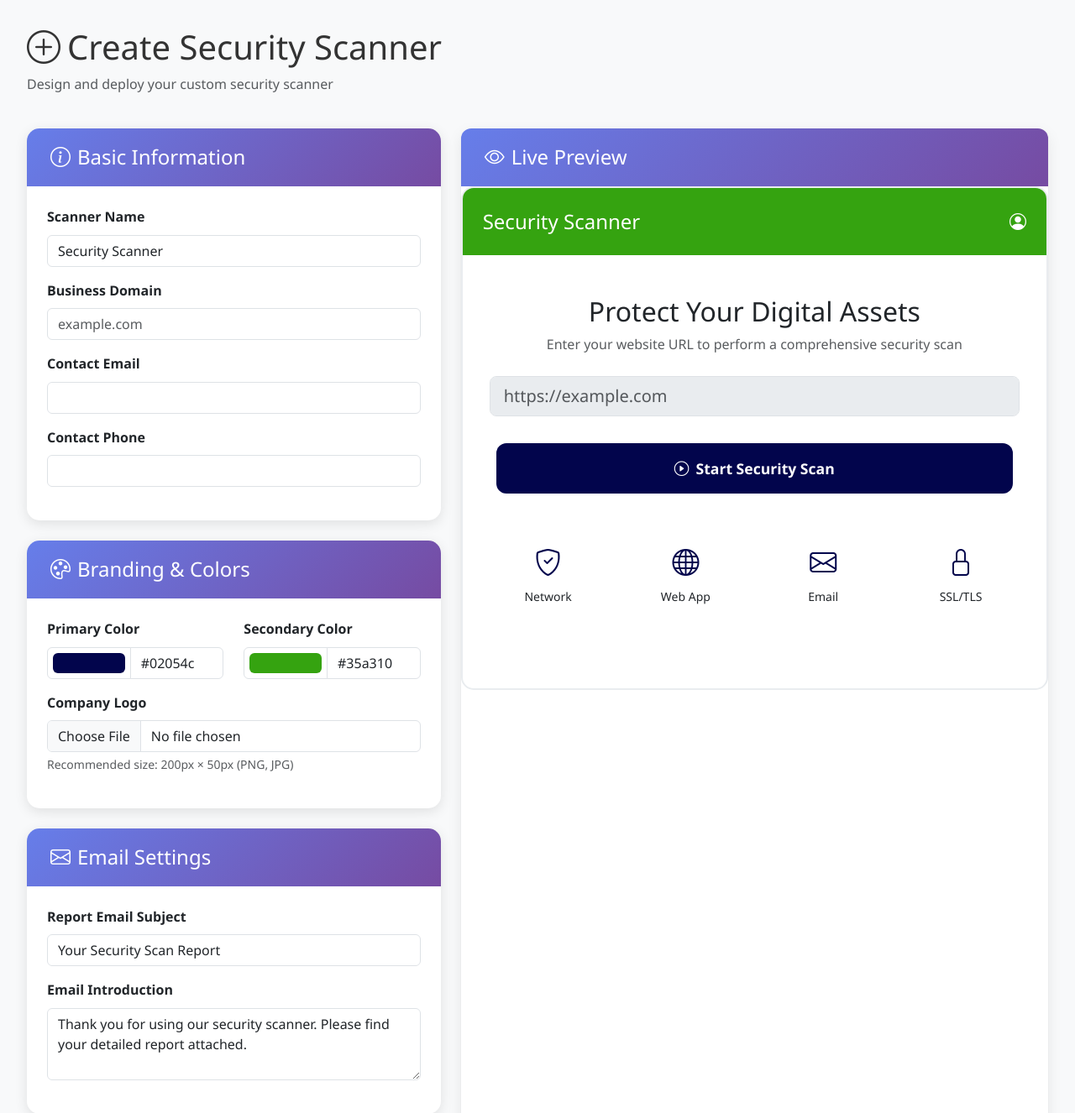
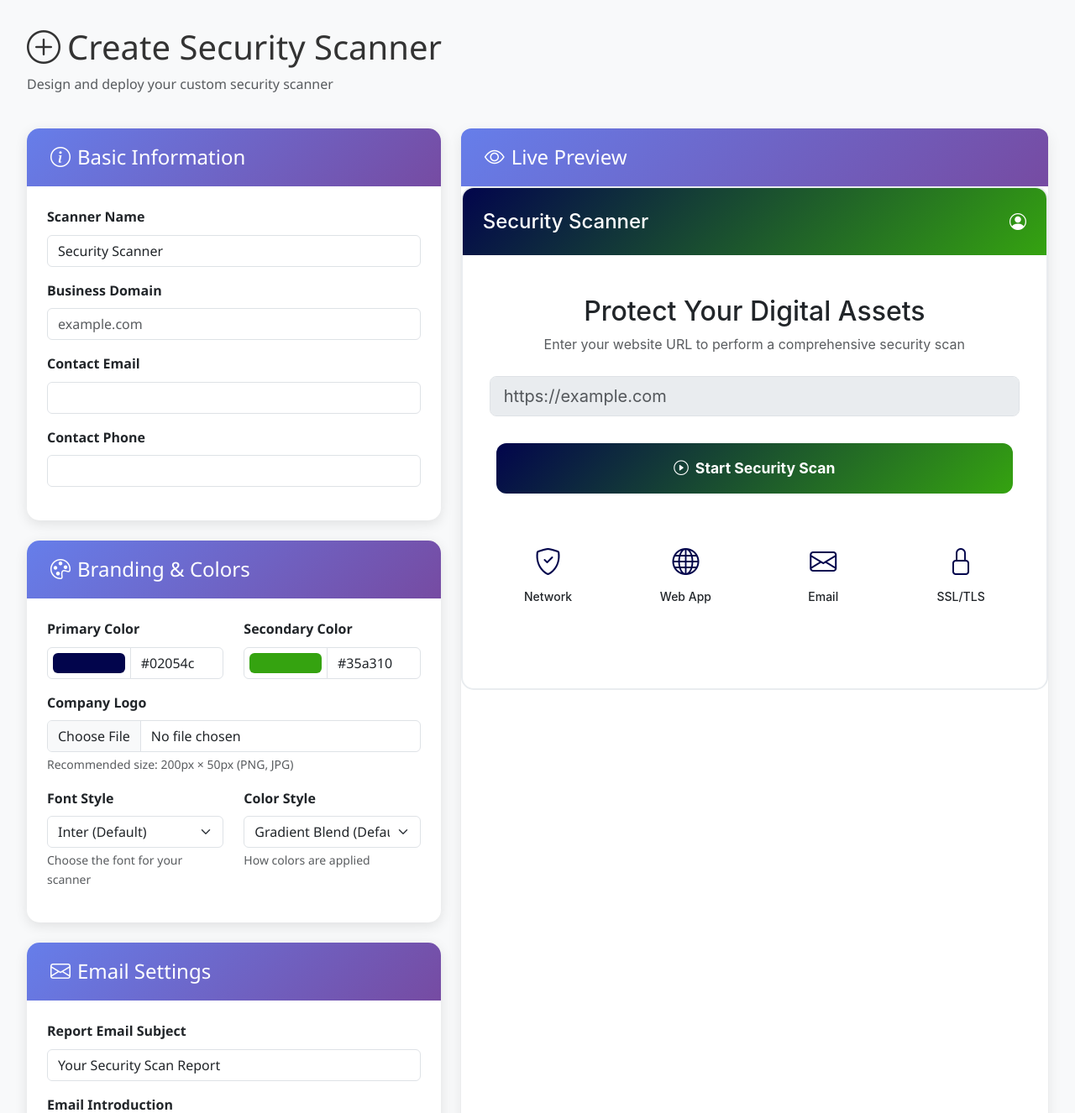
Before and after one commit to Gerrit8008/CybrScann, a Python web app: template templates/client/scanner-create.html in a window 1280 px wide. Shown: the part 59-1385 px from the top of the page at 84% size. Run offline with Jinja, Linux system fonts and the light colour scheme; the template is opened without the code that fills it, so the values that code supplies are empty.

Commit message:
Add files via upload

```diff
--- a/templates/client/scanner-create.html
+++ b/templates/client/scanner-create.html
@@ -231,6 +231,34 @@
                                     <img id="logo_preview" class="file-preview">
                                 </div>
                             </div>
+
+                            <div class="row mb-3">
+                                <div class="col-md-6">
+                                    <label for="font_family" class="form-label">Font Style</label>
+                                    <select class="form-select" id="font_family" name="font_family">
+                                        <option value="Inter" {{ 'selected' if form_data and form_data.font_family == 'Inter' else '' }}>Inter (Default)</option>
+                                        <option value="Arial" {{ 'selected' if form_data and form_data.font_family == 'Arial' else '' }}>Arial</option>
+                                        <option value="Helvetica" {{ 'selected' if form_data and form_data.font_family == 'Helvetica' else '' }}>Helvetica</option>
+                                        <option value="Georgia" {{ 'selected' if form_data and form_data.font_family == 'Georgia' else '' }}>Georgia</option>
+                                        <option value="Times New Roman" {{ 'selected' if form_data and form_data.font_family == 'Times New Roman' else '' }}>Times New Roman</option>
+                                        <option value="Roboto" {{ 'selected' if form_data and form_data.font_family == 'Roboto' else '' }}>Roboto</option>
+                                        <option value="Open Sans" {{ 'selected' if form_data and form_data.font_family == 'Open Sans' else '' }}>Open Sans</option>
+                                        <option value="Lato" {{ 'selected' if form_data and form_data.font_family == 'Lato' else '' }}>Lato</option>
+                                        <option value="Montserrat" {{ 'selected' if form_data and form_data.font_family == 'Montserrat' else '' }}>Montserrat</option>
+                                        <option value="Source Sans Pro" {{ 'selected' if form_data and form_data.font_family == 'Source Sans Pro' else '' }}>Source Sans Pro</option>
+                                    </select>
+                                    <div class="form-text">Choose the font for your scanner</div>
+                                </div>
+
+                                <div class="col-md-6">
+                                    <label for="color_style" class="form-label">Color Style</label>
+                                    <select class="form-select" id="color_style" name="color_style">
+                                        <option value="gradient" {{ 'selected' if form_data and form_data.color_style == 'gradient' else '' }}>Gradient Blend (Default)</option>
+                                        <option value="solid" {{ 'selected' if form_data and form_data.color_style == 'solid' else '' }}>Solid Colors</option>
+                                    </select>
+                                    <div class="form-text">How colors are applied</div>
+                                </div>
+                            </div>
                         </div>
                     </div>
 
@@ -404,6 +432,15 @@
                     this.updatePreview();
                 });
 
+                // Font and color style
+                document.getElementById('font_family').addEventListener('change', () => {
+                    this.updatePreview();
+                });
+
+                document.getElementById('color_style').addEventListener('change', () => {
+                    this.updatePreview();
+                });
+
                 // Scan options
                 document.querySelectorAll('input[name="scan_types[]"]').forEach(checkbox => {
                     checkbox.addEventListener('change', () => {
@@ -417,14 +454,27 @@
                 const secondaryColor = document.getElementById('secondary_color').value;
                 const scannerName = document.getElementById('scanner_name').value;
                 const domain = document.getElementById('domain').value;
+                const fontFamily = document.getElementById('font_family').value;
+                const colorStyle = document.getElementById('color_style').value;
 
                 // Update CSS variables
                 document.documentElement.style.setProperty('--primary-color', primaryColor);
                 document.documentElement.style.setProperty('--secondary-color', secondaryColor);
+                document.documentElement.style.setProperty('--font-family', fontFamily);
 
-                // Update preview colors
-                document.querySelector('.scanner-preview').style.backgroundColor = secondaryColor;
-                document.querySelector('.preview-button').style.backgroundColor = primaryColor;
+                // Update font family
+                document.querySelector('.preview-content').style.fontFamily = fontFamily;
+                document.querySelector('.scanner-preview').style.fontFamily = fontFamily;
+
+                // Update preview colors based on style
+                if (colorStyle === 'solid') {
+                    document.querySelector('.scanner-preview').style.background = secondaryColor;
+                    document.querySelector('.preview-button').style.background = primaryColor;
+                } else {
+                    // Gradient style (default)
+                    document.querySelector('.scanner-preview').style.background = `linear-gradient(135deg, ${primaryColor}, ${secondaryColor})`;
+                    document.querySelector('.preview-button').style.background = `linear-gradient(135deg, ${primaryColor}, ${secondaryColor})`;
+                }
 
                 // Update scanner name
                 if (!document.getElementById('logo_upload').files.length) {
```
